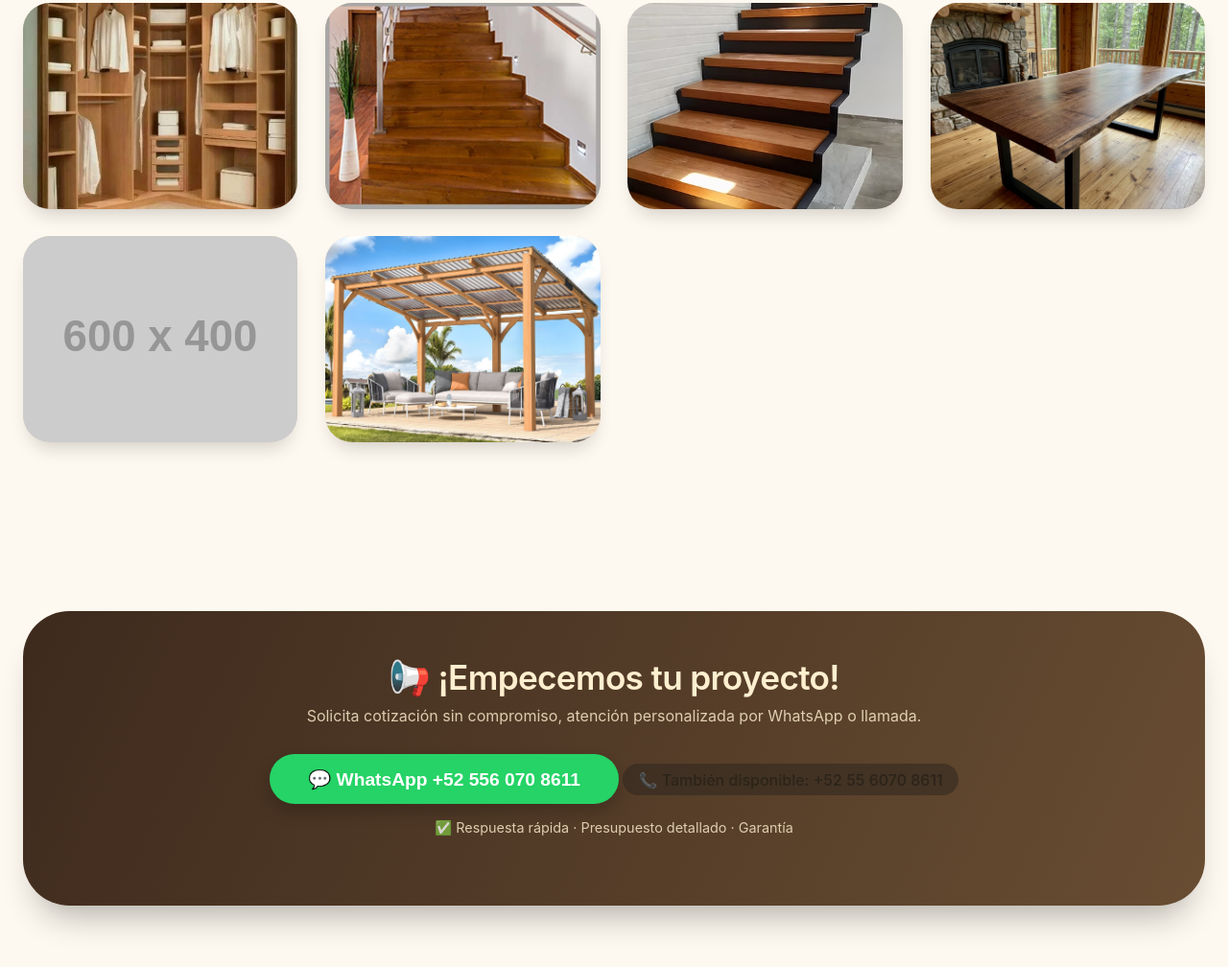
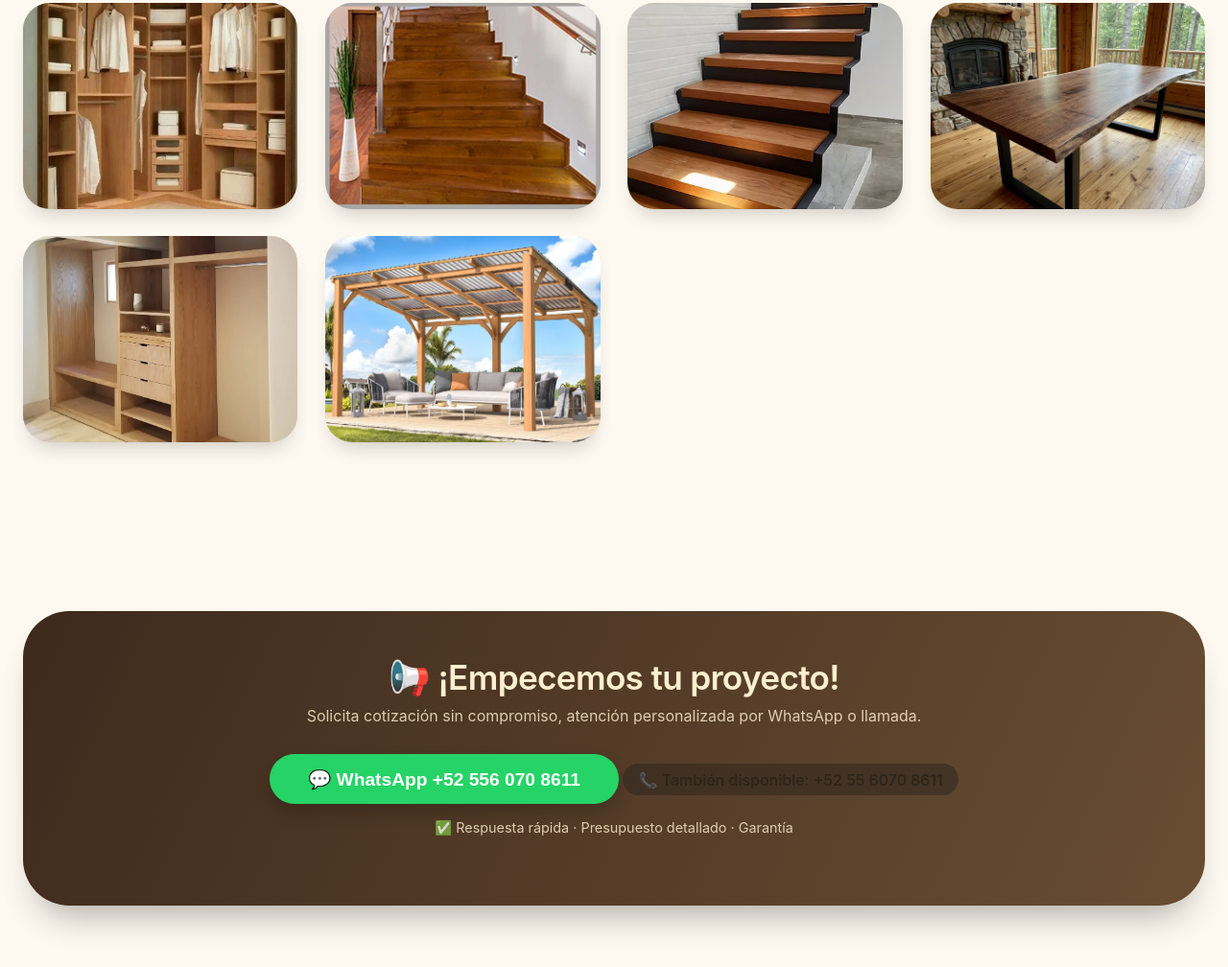
Before and after one commit to checonieto/carpinteriawalfred, a plain HTML site: page index.html in a window 1280 px wide. Shown: the part 1721-2729 px from the top of the page at 96% size. Drawn offline with Linux system fonts and the light colour scheme; placeholder pictures from the web are drawn by us.

Commit message:
Change closet image format from AVIF to JPG

```diff
--- a/index.html
+++ b/index.html
@@ -496,7 +496,7 @@
         <div class="gallery-overlay">🍽️ Mesa rústica para reuniones</div>
       </div>
       <div class="gallery-item">
-        <img src="closetcarpenter.avif" alt="Closet moderno" loading="lazy" onerror="this.src='https://placehold.co/600x400/e8dccc/8b5a2e?text=Closet+Moderno'">
+        <img src="closetcarpenter.jpg" alt="Closet moderno" loading="lazy" onerror="this.src='https://placehold.co/600x400/e8dccc/8b5a2e?text=Closet+Moderno'">
         <div class="gallery-overlay">🚪 Closet empotrado a medida</div>
       </div>
       <div class="gallery-item">
```
